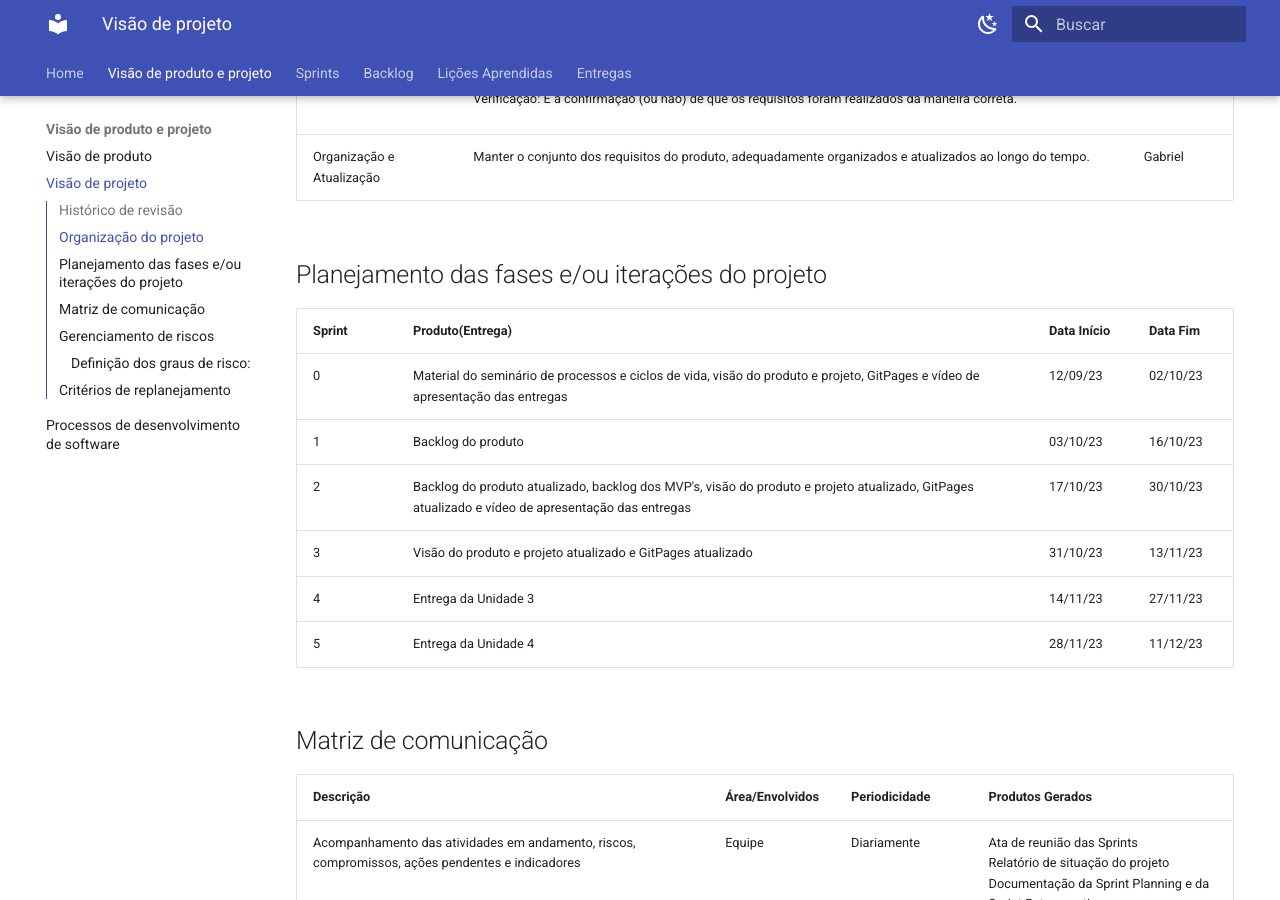
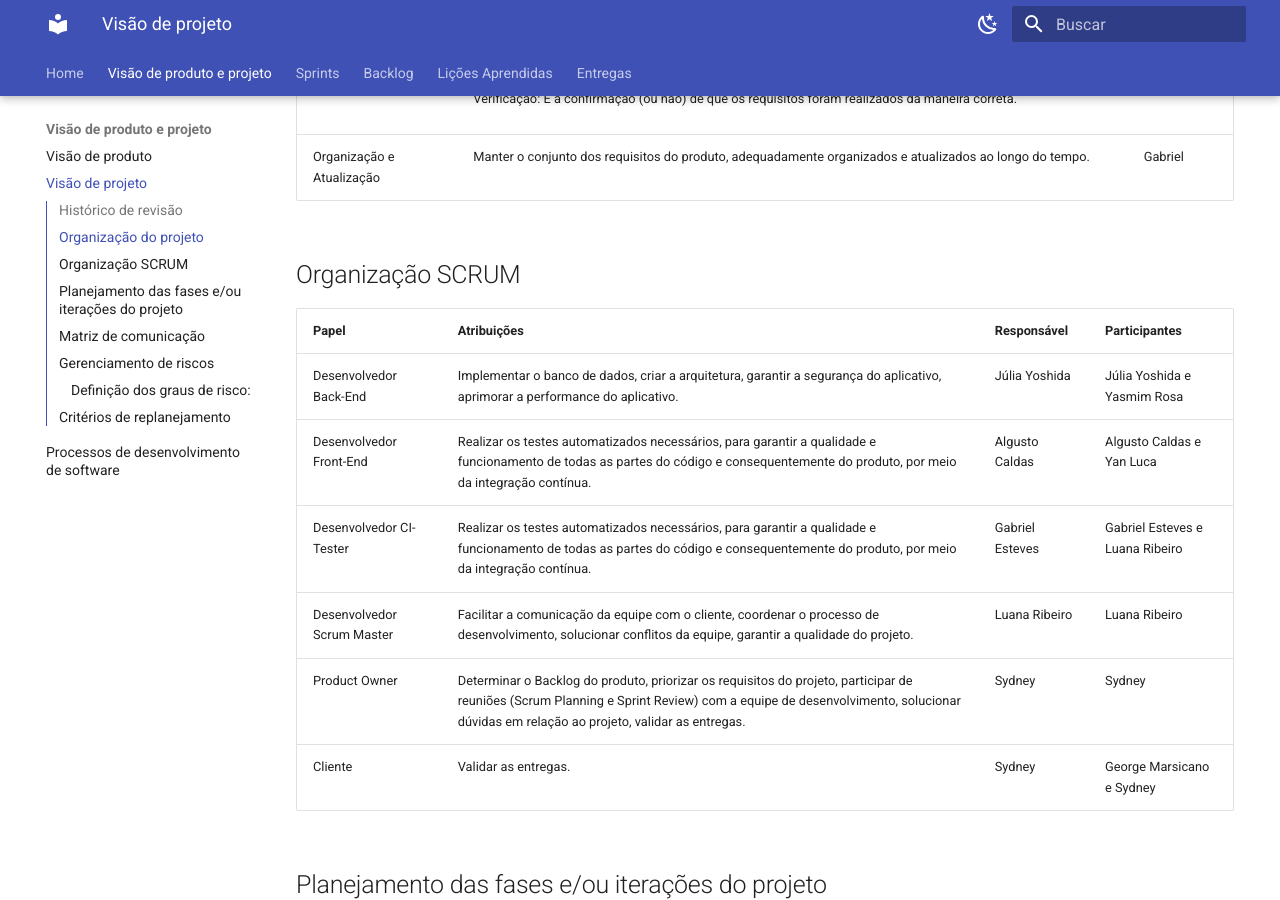
Before and after one commit to mdsreq-fga-unb/2023.2-Matriculai, an MkDocs documentation site: the page built from docs/visao_projeto.md, in a window 1280 px wide and 900 px high, scrolled down 861 px. Built offline with MkDocs 1.6.1 and Material for MkDocs 9.7.7, drawn with Linux system fonts in a browser that asks for light colours.

Commit message:
Adicionando atribuições SCRUM

```diff
--- a/docs/visao_projeto.md
+++ b/docs/visao_projeto.md
@@ -20,6 +20,17 @@
 | Representação | <p style="text-align: justify;"> Representação dos Requisitos em modelos e/ou visualizações do produto. </p> | Algusto |
 | Verificação e Validação | <p style="text-align: justify;"> Validação: É a confirmação (ou não) de que os requisitos definem a solução correta conforme combinado. </p> Verificação: É a confirmação (ou não) de que os requisitos foram realizados da maneira correta. </p> | Luana |
 | Organização e Atualização | <p style="text-align: justify;"> Manter o conjunto dos requisitos do produto, adequadamente organizados e atualizados ao longo do tempo. </p> | Gabriel |
+
+## Organização SCRUM
+
+|Papel|Atribuições|Responsável|Participantes|
+|---|---|---|---|
+|Desenvolvedor Back-End|Implementar o banco de dados, criar a arquitetura, garantir a segurança do aplicativo, aprimorar a performance do aplicativo.|Júlia Yoshida|Júlia Yoshida e Yasmim Rosa|
+|Desenvolvedor Front-End|Realizar os testes automatizados necessários, para garantir a qualidade e funcionamento de todas as partes do código e consequentemente do produto, por meio da integração contínua.|Algusto Caldas|Algusto Caldas e Yan Luca|
+|Desenvolvedor CI-Tester|Realizar os testes automatizados necessários, para garantir a qualidade e funcionamento de todas as partes do código e consequentemente do produto, por meio da integração contínua.|Gabriel Esteves|Gabriel Esteves e Luana Ribeiro|
+|Desenvolvedor Scrum Master|Facilitar a comunicação da equipe com o cliente, coordenar o processo de desenvolvimento, solucionar conflitos da equipe, garantir a qualidade do projeto.|Luana Ribeiro|Luana Ribeiro|
+|Product Owner|Determinar o Backlog do produto, priorizar os requisitos do projeto, participar de reuniões (Scrum Planning e Sprint Review) com a equipe de desenvolvimento, solucionar dúvidas em relação ao projeto, validar as entregas.|Sydney|Sydney|
+|Cliente|Validar as entregas.|Sydney|George Marsicano e Sydney|
 
 ## Planejamento das fases e/ou iterações do projeto
 
--- a/mkdocs.yml
+++ b/mkdocs.yml
@@ -11,6 +11,8 @@ nav:
   - Entregas:
     - Unidade 1: 'unidade1.md'
     - Unidade 2: 'unidade2.md'
+    - Unidade 3: 'unidade3.md'
+    - Unidade 4: 'unidade4.md'
 
 theme:
   name: material
```
Also changed, not shown: docs/entregas.md (deleted, +0 -1 lines), site/404.html, site/backlog/index.html, site/desenvolvimento/index.html, site/entregas/index.html, site/index.html, site/licoes/index.html, site/search/search_index.json, site/sprints/index.html, site/unidade1/index.html, site/unidade2/index.html, site/unidade3/index.html, site/unidade4/index.html, site/visao_produto/index.html, 1 more files, 1 other file.
